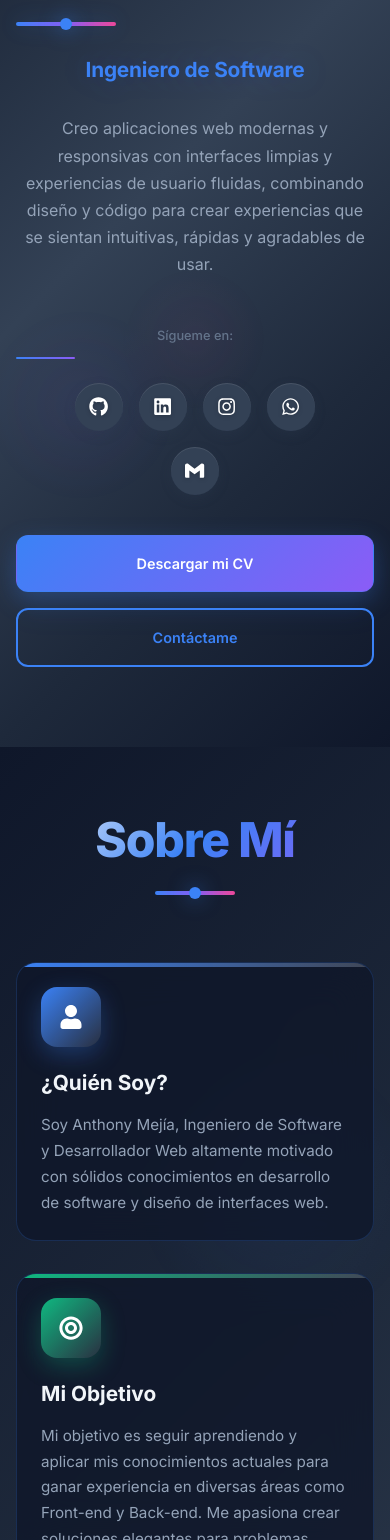
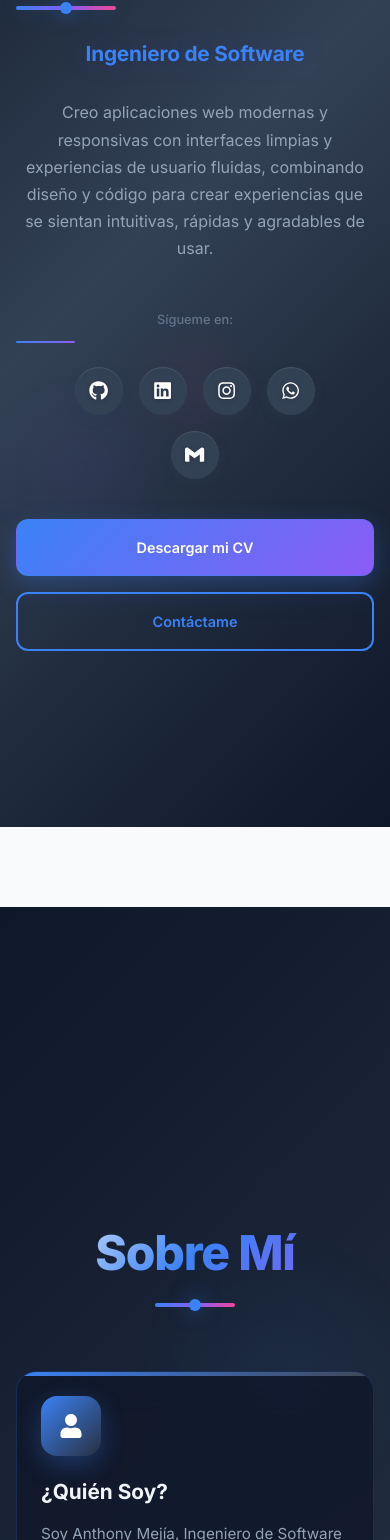
Before and after one commit to AnThony69x/anthony-mejia-portafolio-v1, a React (Vite) app: page / in a window 390 px wide. Shown: the part 460-2000 px from the top of the page. Built offline with nearby package versions, Linux system fonts and the light colour scheme.

Commit message:
Cambio la foto

```diff
--- a/src/components/Heroe/Heroe.module.css
+++ b/src/components/Heroe/Heroe.module.css
@@ -778,6 +778,12 @@
 
 /* MOBILE PORTRAIT */
 @media (max-width: 640px) {
+  .heroe {
+    min-height: 80vh; /* Reducir altura */
+    padding: 3rem 0 7rem; /* Aumentar significativamente padding inferior */
+    margin-bottom: 4rem; /* Más margen inferior */
+  }
+
   .container {
     padding: 0 1rem;
   }
@@ -817,6 +823,13 @@
 
 /* MOBILE SMALL */
 @media (max-width: 480px) {
+
+  .heroe {
+    min-height: 75vh; /* Reducir altura */
+    padding: 2rem 0 8rem; /* Aumentar mucho el padding inferior */
+    margin-bottom: 5rem; /* Máximo margen inferior */
+  }
+
   .saludo {
     font-size: clamp(2rem, 8vw, 2.8rem);
   }
@@ -837,6 +850,13 @@
 
 /* MOBILE EXTRA SMALL */
 @media (max-width: 360px) {
+
+  .heroe {
+    min-height: 70vh; /* Altura mínima */
+    padding: 2rem 0 9rem; /* Padding inferior máximo */
+    margin-bottom: 6rem; /* Margen inferior máximo */
+  }
+
   .saludo {
     font-size: 2rem;
     line-height: 1.2;
--- a/src/components/SobreMi/SobreMi.module.css
+++ b/src/components/SobreMi/SobreMi.module.css
@@ -584,7 +584,7 @@
 }
 
 /* ================================== */
-/* RESPONSIVE DESIGN */
+/* RESPONSIVE DESIGN - ESPACIADO MÓVIL MEJORADO */
 /* ================================== */
 
 /* DESKTOP LARGE */
@@ -611,6 +611,15 @@
 
 /* TABLET */
 @media (max-width: 1023px) {
+  .sobreMi {
+    padding: clamp(8rem, 15vh, 10rem) 0 clamp(4rem, 8vh, 6rem);
+  }
+
+  .encabezado {
+    margin-top: 3rem;
+    margin-bottom: clamp(3rem, 6vh, 4rem);
+  }
+
   .gridPrincipal {
     grid-template-columns: 1fr;
     gap: 2rem;
@@ -628,7 +637,12 @@
 /* MOBILE LANDSCAPE */
 @media (max-width: 768px) {
   .sobreMi {
-    padding: clamp(4rem, 8vh, 5rem) 0 clamp(3rem, 6vh, 4rem);
+    padding: clamp(10rem, 18vh, 12rem) 0 clamp(4rem, 8vh, 6rem);
+  }
+
+  .encabezado {
+    margin-top: 4rem;
+    margin-bottom: clamp(3rem, 6vh, 4rem);
   }
 
   .gridHabilidades {
@@ -651,8 +665,17 @@
   }
 }
 
-/* MOBILE PORTRAIT */
+/* MOBILE PORTRAIT - MÁXIMO ESPACIADO */
 @media (max-width: 640px) {
+  .sobreMi {
+    padding: clamp(12rem, 20vh, 14rem) 0 clamp(3rem, 6vh, 4rem);
+  }
+
+  .encabezado {
+    margin-top: 5rem;
+    margin-bottom: 4rem;
+  }
+
   .gridHabilidades {
     grid-template-columns: repeat(2, 1fr);
   }
@@ -670,8 +693,17 @@
   }
 }
 
-/* MOBILE SMALL */
+/* MOBILE SMALL - ESPACIADO EXTRA */
 @media (max-width: 480px) {
+  .sobreMi {
+    padding: clamp(14rem, 25vh, 16rem) 0 clamp(3rem, 6vh, 4rem);
+  }
+
+  .encabezado {
+    margin-top: 6rem;
+    margin-bottom: 4rem;
+  }
+
   .gridHabilidades {
     grid-template-columns: repeat(2, 1fr);
     gap: 1rem;
@@ -686,41 +718,14 @@
   }
 }
 
-/* ================================== */
-/* ACCESIBILIDAD */
-/* ================================== */
+/* MOBILE EXTRA SMALL - MÁXIMO ESPACIADO */
+@media (max-width: 360px) {
+  .sobreMi {
+    padding: clamp(16rem, 28vh, 18rem) 0 clamp(2rem, 5vh, 3rem);
+  }
 
-@media (prefers-reduced-motion: reduce) {
-  * {
-    animation-duration: 0.01ms !important;
-    animation-iteration-count: 1 !important;
-    transition-duration: 0.01ms !important;
+  .encabezado {
+    margin-top: 7rem;
+    margin-bottom: 4rem;
   }
 }
-
-@media (prefers-contrast: high) {
-  .tarjetaPrincipal {
-    border: 2px solid #3b82f6;
-  }
-
-  .habilidadItem {
-    border: 2px solid #94a3b8;
-  }
-
-  .estadisticaItem {
-    border: 2px solid #3b82f6;
-  }
-}
-
-/* Estados de focus para accesibilidad */
-.tarjetaPrincipal:focus-visible,
-.habilidadItem:focus-visible,
-.estadisticaItem:focus-visible {
-  outline: 2px solid #3b82f6;
-  outline-offset: 2px;
-}
-
-.botonCta:focus-visible {
-  outline: 2px solid #3b82f6;
-  outline-offset: 2px;
-}
```
Also changed, not shown: public/foto-perfil.jpg, public/foto-perfil1.jpg (added).
